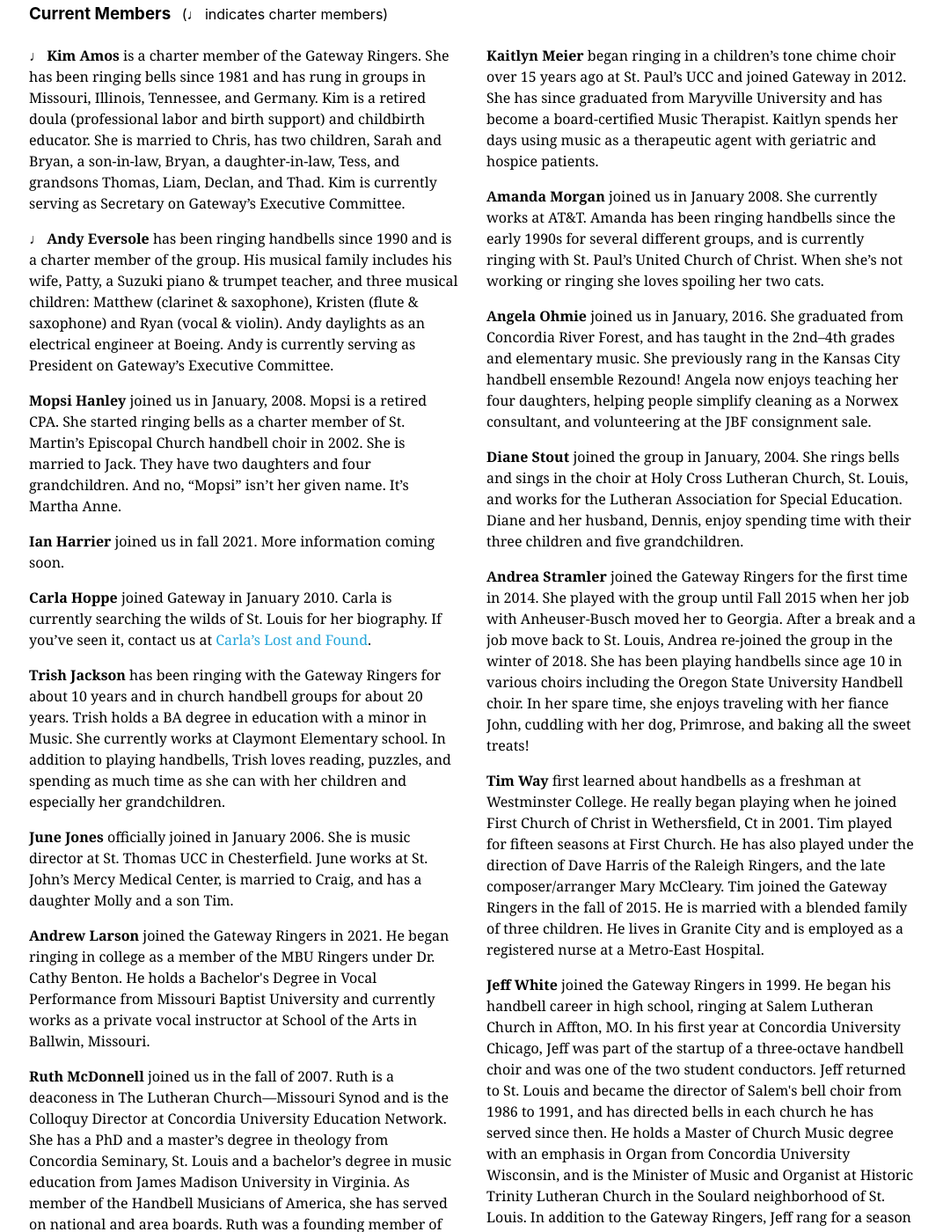
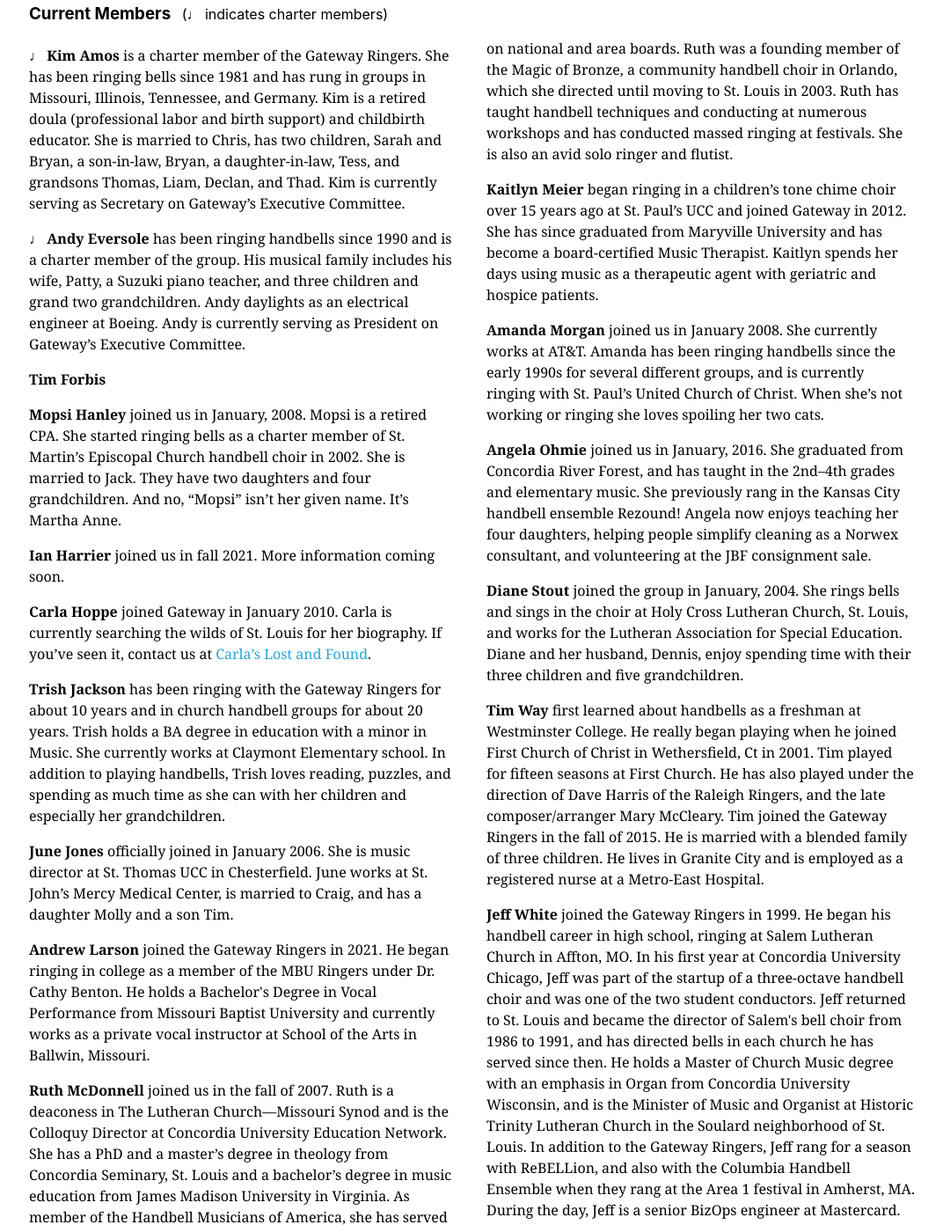
Before and after one commit to GatewayRingers/GatewayRingers.github.io, a Jekyll site: the page built from musicians.html, in a window 1280 px wide and 1400 px high, scrolled down 1217 px. Shown: the whole window at 88% size, without its empty margins (103-1175 px from the left). Built offline with Jekyll 4.4.1, drawn with Linux system fonts in a browser that asks for light colours; nearby versions of some CDN libraries; some of the changed text lies outside the part shown.

Commit message:
Update musicians.html

```diff
--- a/musicians.html
+++ b/musicians.html
@@ -50,12 +50,11 @@
 
   <li class="pv2" id="Andy"><strong>♩ Andy Eversole</strong>
   has been ringing handbells since 1990 and is a charter member of the group. His musical family
-  includes his wife, Patty, a Suzuki piano &amp; trumpet
-  teacher, and three musical children: Matthew
-  (clarinet &amp; saxophone), Kristen (flute &amp; saxophone) and
-  Ryan (vocal &amp; violin). Andy daylights as an electrical
-  engineer at Boeing. Andy is
-  currently serving as President on Gateway’s Executive Committee.</li>
+  includes his wife, Patty, a Suzuki piano teacher, and three children and grand two grandchildren. Andy daylights as an electrical
+  engineer at Boeing. Andy is currently serving as President on Gateway’s Executive Committee.</li>
+
+  <li class="pv2"><strong>Tim Forbis</strong>
+  </li>
 
   <li class="pv2" id="Mopsi"><strong>Mopsi Hanley</strong> joined us in January, 2008.  Mopsi is a
   retired CPA.  She started ringing bells as a charter member of St. Martin’s Episcopal
@@ -122,13 +121,6 @@
   Education.  Diane and her husband, Dennis, enjoy spending time with their three children and five grandchildren.
   </li>
 
-  <li class="pv2" id="Andrea"><strong>Andrea Stramler</strong> joined the Gateway Ringers for the first time in 2014. She played with the
-    group until Fall 2015 when her job with Anheuser-Busch moved her to Georgia. After a break and a job move back to St. Louis, Andrea
-    re-joined the group in the winter of 2018. She has been playing handbells since age 10 in various choirs including the Oregon State
-    University Handbell choir. In her spare time, she enjoys traveling with her fiance John, cuddling with her dog, Primrose, and baking
-    all the sweet treats!
-  </li>
-
   <li class="pv2" id="Tim"><strong>Tim Way</strong> first learned about handbells as a freshman at Westminster College. He really began playing
     when he joined First Church of Christ in Wethersfield, Ct in 2001. Tim played for fifteen seasons at First Church. He has also played under
     the direction of Dave Harris of the Raleigh Ringers, and the late composer/arranger Mary McCleary. Tim joined the Gateway Ringers in the
@@ -182,79 +174,68 @@
             </tr>
             <tr class="stripe-dark">
                 <th class="tl pa2">Jan Ebeler</td>
-                <th class="tl pa2">Tim Forbis</td>
                 <th class="tl pa2">Kevin Gale</td>
+                <th class="tl pa2">Hellen Gillespie</td>
             </tr>
             <tr class="stripe-dark">
-                <th class="tl pa2">Hellen Gillespie</td>
                 <th class="tl pa2">Kevon Hall</td>
                 <th class="tl pa2">Marcia Hansen</td>
+                <th class="tl pa2">Cynthia Harris</td>
             </tr>
             <tr class="stripe-dark">
-                <th class="tl pa2">Cynthia Harris</td>
                 <th class="tl pa2">Don Hayman</td>
                 <th class="tl pa2">♩ Janice Hitchcock</td>
-
+                <th class="tl pa2">♩ Sally Johnson </td>
             </tr>
             <tr class="stripe-dark">
-                <th class="tl pa2">♩ Sally Johnson </td>
                 <th class="tl pa2">♩ Karl Kay</td>
                 <th class="tl pa2">♩ Dub Koon</td>
-
+                <th class="tl pa2">Ginny Lawson</td>
             </tr>
             <tr class="stripe-dark">
-                <th class="tl pa2">Ginny Lawson</td>
                 <th class="tl pa2">Kit Lamar</td>
                 <th class="tl pa2">Peggy “Carillon” Lohnes</td>
-
+                <th class="tl pa2">Julia Matthews</td>
             </tr>
             <tr class="stripe-dark">
-                <th class="tl pa2">Julia Matthews</td>
                 <th class="tl pa2">Jason McGinnis</td>
                 <th class="tl pa2">Karen Mild</td>
-
+                <th class="tl pa2">Anne Miller</td>
             </tr>
             <tr class="stripe-dark">
-                <th class="tl pa2">Anne Miller</td>
                 <th class="tl pa2">Lisa Mueller</td>
                 <th class="tl pa2">♩ Allison Nalesnik</td>
-
+                <th class="tl pa2"> Sue Nielsen</td>
             </tr>
             <tr class="stripe-dark">
-                <th class="tl pa2"> Sue Nielsen</td>
                 <th class="tl pa2">♩ Georgia O’Brien</td>
                 <th class="tl pa2">♩ Candy Parson</td>
-
+                <th class="tl pa2">Janet Petersen</td>
             </tr>
             <tr class="stripe-dark">
-                <th class="tl pa2">Janet Petersen</td>
                 <th class="tl pa2">Michelle Robbins</td>
                 <th class="tl pa2">Karen Rolland</td>
-
+                <th class="tl pa2">Wendy Shaw</td>
             </tr>
             <tr class="stripe-dark">
-                <th class="tl pa2">Wendy Shaw</td>
                 <th class="tl pa2">Donna Skeen</td>
+                <th class="tl pa2" id="Andrea">Andrea Stramler</td>
                 <th class="tl pa2">Kelly Stohl</td>
-
             </tr>
             <tr class="stripe-dark">
                 <th class="tl pa2">✝&nbsp;Joyce Suttle&nbsp;✝</td>
                 <th class="tl pa2">Laurie Underwood</td>
                 <th class="tl pa2">Steve Upton</td>
-
             </tr>
             <tr class="stripe-dark">
                 <th class="tl pa2">Crystal Wagner</td>
                 <th class="tl pa2">Bruce Walker</td>
                 <th class="tl pa2">♩ Marcia Worcester</td>
-
             </tr>
             <tr class="stripe-dark">
                 <th class="tl pa2">♩ Carl Zimmerman</td>
                 <th class="tl pa2"> </td>
                 <th class="tl pa2"><a class="link blue dim" href="/gurney">Gurney the Gateway Chicken </a></td>
-
             </tr>
             </tbody>
         </table>
```
